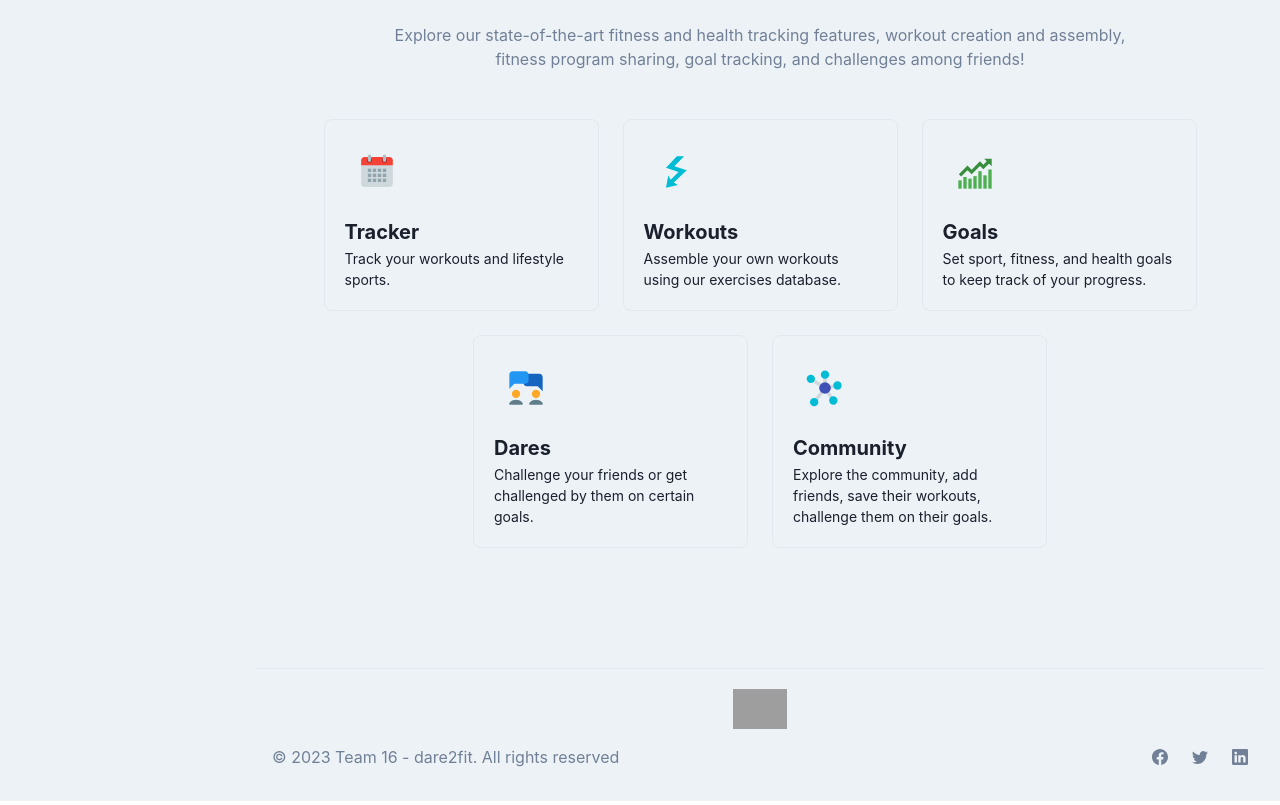
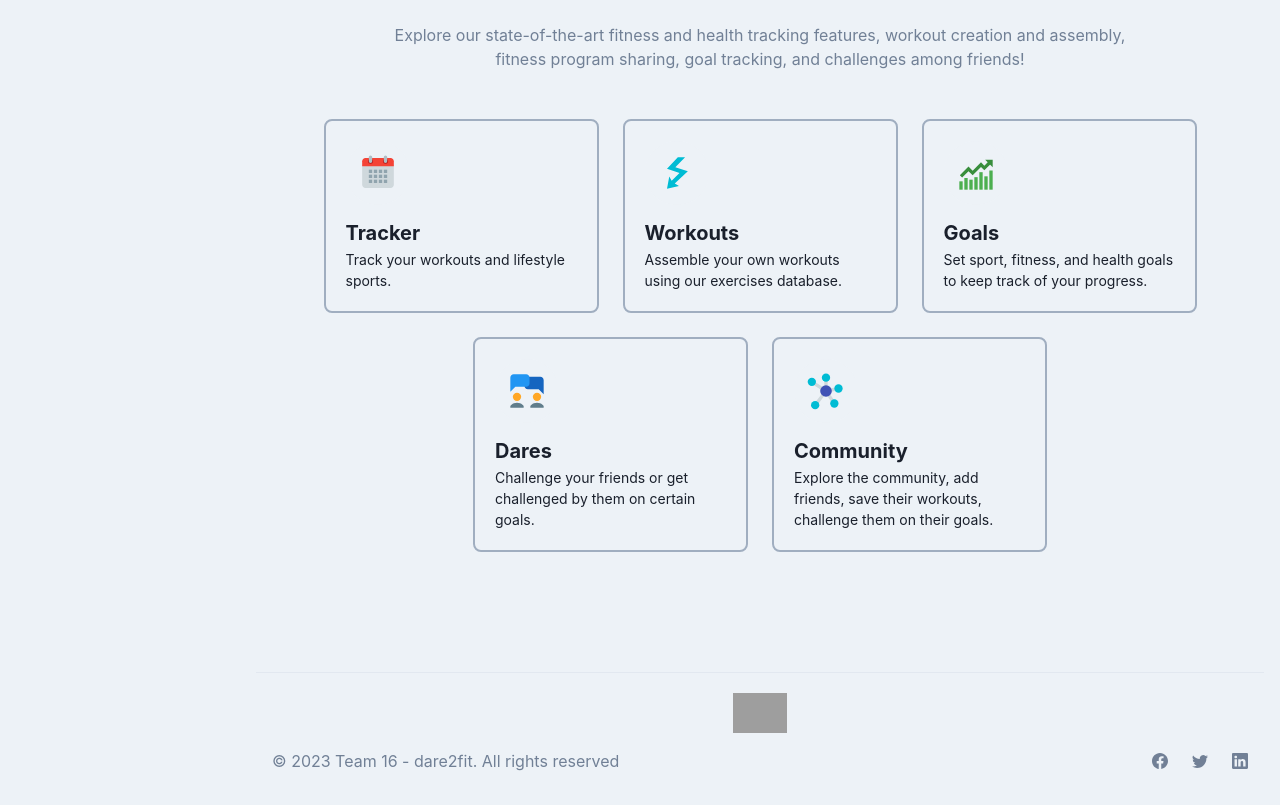
Before and after one commit to samusarsar/dare2fit, a React (Vite) app: page / in a window 1280 px wide. Shown: the part 1188-1993 px from the top of the page. Built offline with nearby package versions, Linux system fonts and the light colour scheme; no server answers; the database is empty; grey boxes are pictures that could not be loaded.

Commit message:
Style(#41): add styling to Feature component border

```diff
--- a/src/components/LandingPage/Feature/Feature.tsx
+++ b/src/components/LandingPage/Feature/Feature.tsx
@@ -6,8 +6,9 @@ const Feature: FC<{ heading: string, description: string, icon: ReactElement }>
         <Box
             maxW={{ base: 'full', md: '275px' }}
             w={'full'}
-            borderWidth="1px"
+            borderWidth="2px"
             borderRadius="lg"
+            borderColor={useColorModeValue('gray.400', 'gray.600')}
             overflow="hidden"
             p={5}
             transition='0.2s ease-in-out'
```
